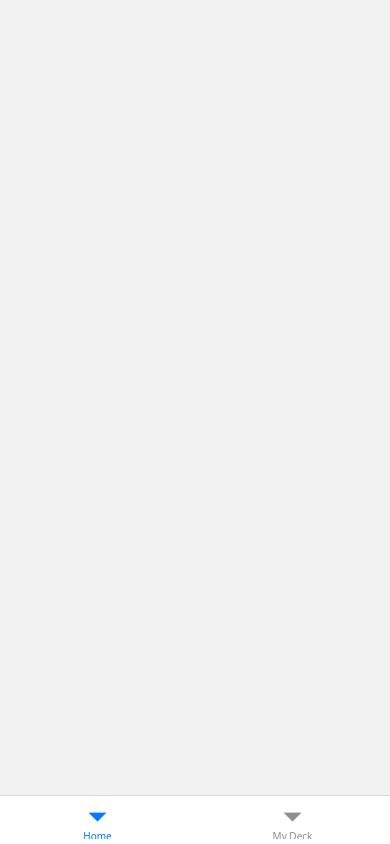
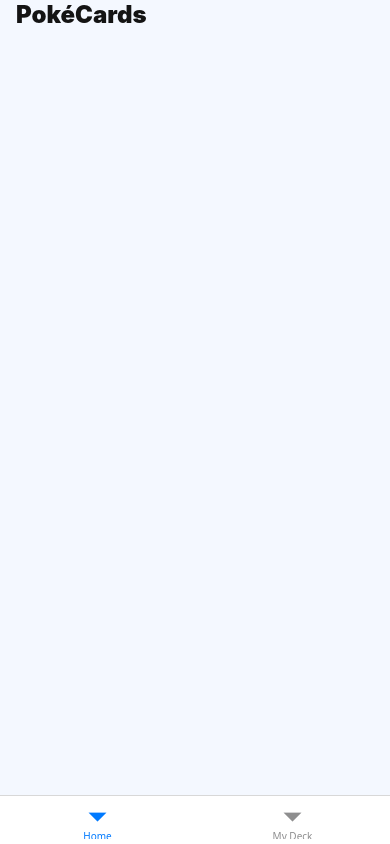
Before and after one commit to wgsquayson/pokecards, a React Native app: screen / in a window 390 px wide. Built offline with nearby package versions, Linux system fonts and the light colour scheme.

Commit message:
chore: started home template

```diff
--- a/src/routes/Home/index.tsx
+++ b/src/routes/Home/index.tsx
@@ -1,3 +1,5 @@
+import Template from "./template";
+
 export default function Home() {
-  return null;
+  return <Template />;
 }
--- /dev/null
+++ b/src/routes/Home/template.tsx
@@ -0,0 +1,5 @@
+import { Layout } from "@ui/components";
+
+export default function () {
+  return <Layout header={{ title: "PokéCards" }}></Layout>;
+}
```
